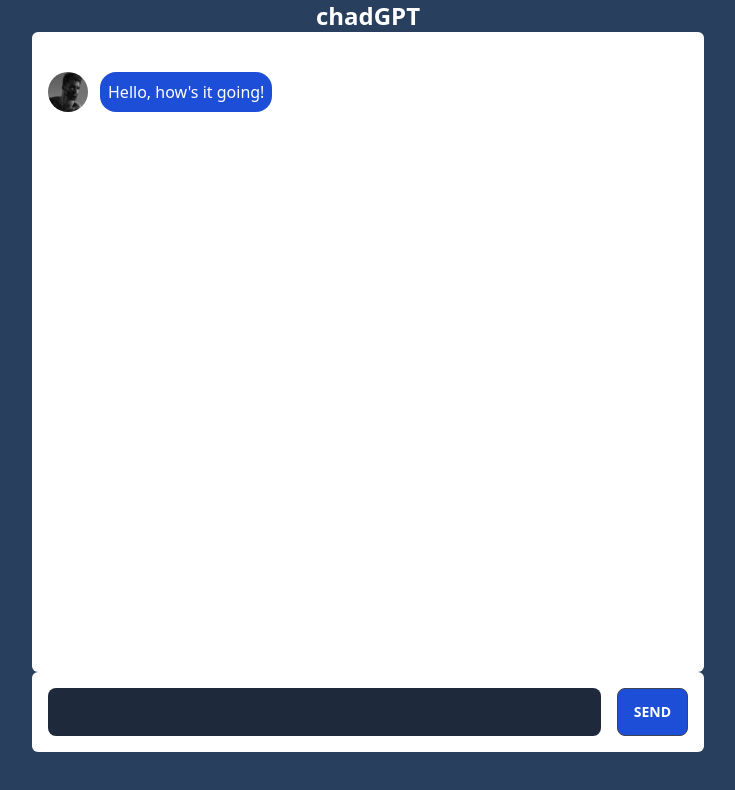
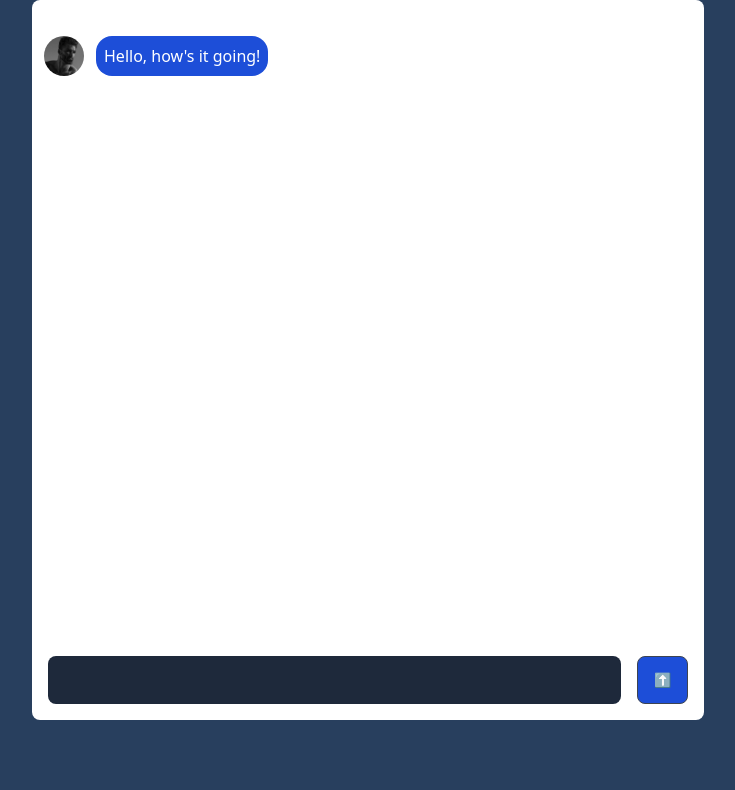
Before and after one commit to anguzz/chadGPT, a SvelteKit app: page / in a window 1280 px wide. Shown: the top 790 px of the page, without its empty margins (272-1007 px from the left). Built offline with nearby package versions, Linux system fonts and the light colour scheme.

Commit message:
update css

```diff
--- a/src/routes/+page.svelte
+++ b/src/routes/+page.svelte
@@ -62,10 +62,8 @@
   }
 </script>
 
-	<div>
-		<h1 class="text-2xl font-bold w-full text-center">chadGPT</h1>
-	</div>
-	<div class="chatwrapper  bg-white rounded-md p-4 overflow-y-auto flex flex-col gap-4">
+
+	<div class="chatwrapper  bg-white rounded-t-lg p-3 overflow-y-auto flex flex-col gap-4">
 		<div class="flex flex-col gap-2">
 			<ChatMessage type="assistant" message="Hello, how's it going!" />
 			{#each chatMessages as message}
@@ -79,13 +77,14 @@
 			{/if}
 		</div>
 		<div class="" bind:this={scrollToDiv} />
+
 	</div>
 	<form
-		class="flex w-full rounded-md gap-4 bg-white p-4 "
+		class="flex w-full rounded-b-lg gap-4 bg-white p-4 "
 		on:submit|preventDefault={() => handleSubmit()}
 	>
 		<input type="text" class="input input-bordered w-full bg-slate-800" bind:value={query} />
-		<button type="submit" class="btn bg-blue-700 hover:bg-slate-800 text-white"> Send </button>
+		<button type="submit" class="btn bg-blue-700 hover:bg-slate-800 text-white"> ⬆️ </button>
 	</form>
 
 <style>
```
